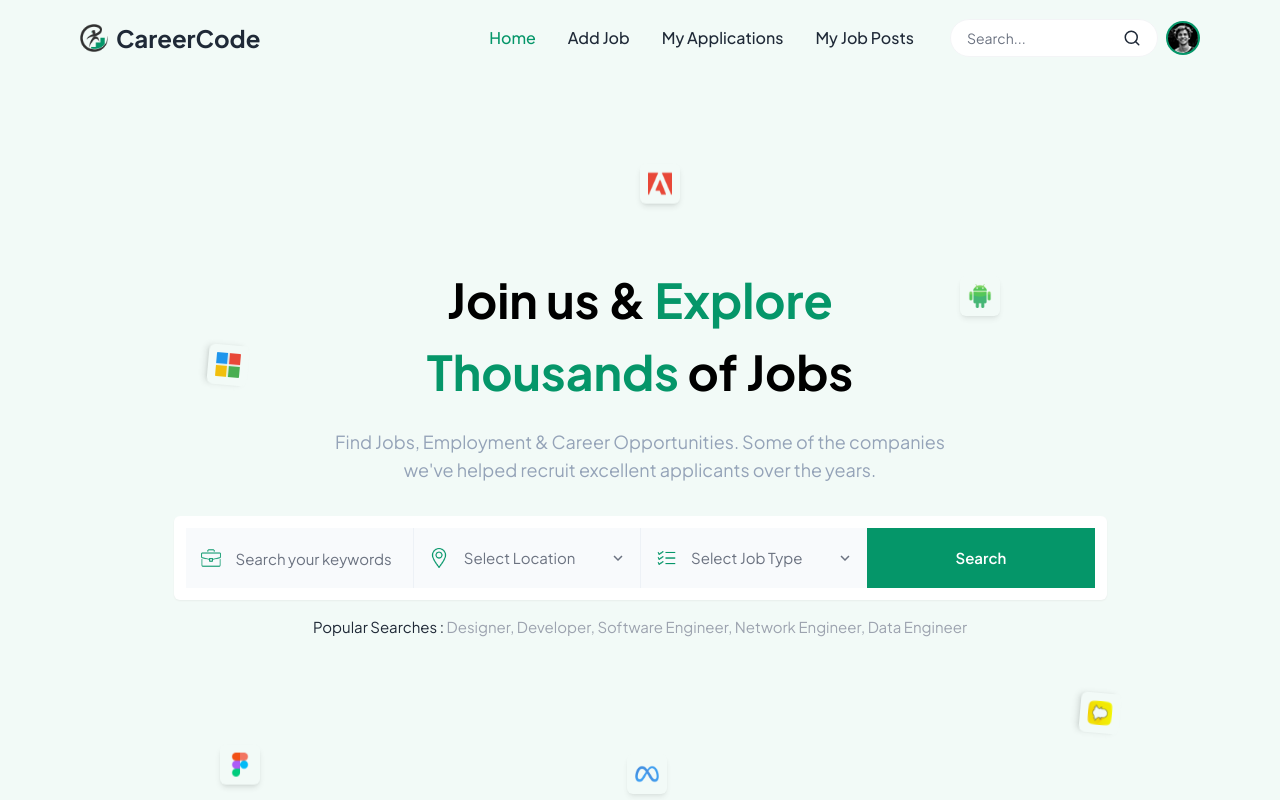
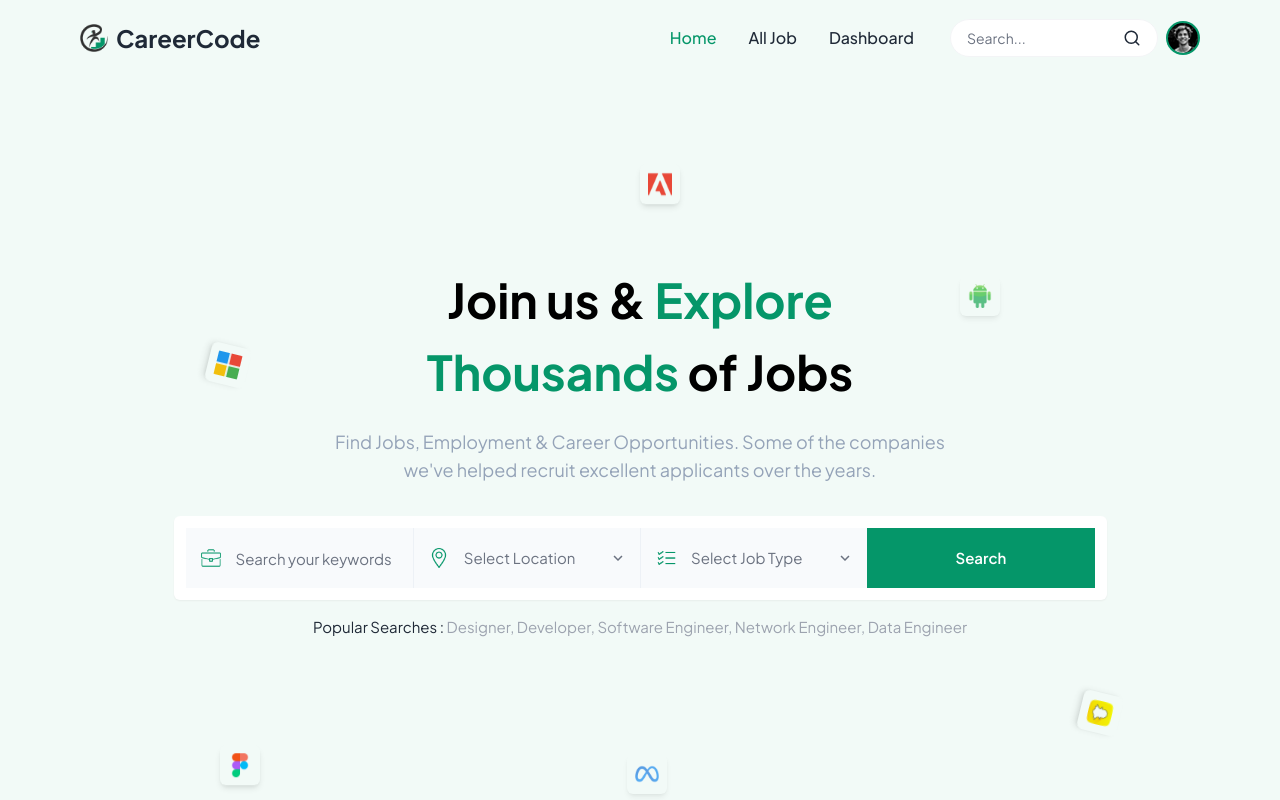
Before and after one commit to devrakibulrahman/career-code, a React (Vite) app: page / in a window 1280 px wide. Shown: the top 800 px of the page. Built offline with nearby package versions, Linux system fonts and the light colour scheme.

Commit message:
update some component and complete the explore now section done on 12/28/2024 at 04:53 pm

```diff
--- a/src/components/layout/Header.jsx
+++ b/src/components/layout/Header.jsx
@@ -41,9 +41,8 @@ const Header = () => {
                                 <nav className="w-full">
                                     <ul className="w-full flex items-center justify-center gap-x-8">
                                         <li className="font-jakarta text-base font-medium text-gray-800 transition ease-linear duration-200 hover:text-emerald-600"><NavLink to="/" className={`${location.pathname === '/' && 'text-emerald-600'}`}>Home</NavLink></li>
-                                        <li className="font-jakarta text-base text-gray-800 font-medium"><NavLink>Add Job</NavLink></li>
-                                        <li className="font-jakarta text-base text-gray-800 font-medium"><NavLink>My Applications</NavLink></li>
-                                        <li className="font-jakarta text-base text-gray-800 font-medium"><NavLink>My Job Posts</NavLink></li>
+                                        <li className="font-jakarta text-base text-gray-800 font-medium"><NavLink>All Job</NavLink></li>
+                                        <li className="font-jakarta text-base text-gray-800 font-medium"><NavLink>Dashboard</NavLink></li>
                                     </ul>
                                 </nav>
                             </div>
@@ -93,9 +92,9 @@ const Header = () => {
                                 <ul className="w-full flex flex-col">
                                     <li className="font-jakarta text-base text-gray-800 font-medium pl-7 py-4 border-b border-gray-100"><NavLink to="/" className={`${location.pathname === '/' && 'text-emerald-600'}`}>Home</NavLink></li>
                                     <li className="font-jakarta text-base text-gray-800 font-medium pl-7 py-4 border-b border-gray-100"><NavLink>All Job&apos;s</NavLink></li>
-                                    <li className="font-jakarta text-base text-gray-800 font-medium pl-7 py-4 border-b border-gray-100"><NavLink>Add Job</NavLink></li>
                                     <li className="font-jakarta text-base text-gray-800 font-medium pl-7 py-4 border-b border-gray-100"><NavLink>My Applications</NavLink></li>
                                     <li className="font-jakarta text-base text-gray-800 font-medium pl-7 py-4 border-b border-gray-100"><NavLink>My Job Posts</NavLink></li>
+                                    <li className="font-jakarta text-base text-gray-800 font-medium pl-7 py-4 border-b border-gray-100"><NavLink>Dashboard</NavLink></li>
                                 </ul>
                             </nav>
                         </div>
--- a/src/pages/Home.jsx
+++ b/src/pages/Home.jsx
@@ -1,13 +1,15 @@
 import { useCareerCode, useLatestNews, usePopularCate } from "../hooks/Hooks";
 import { Link } from "react-router-dom";
 import { IoMdArrowForward } from "react-icons/io";
-import LandingForm from "../components/common/LandingForm";
 import Android from "../assets/icons/android.png";
 import Adobe from "../assets/icons/adobe.png";
 import Meta from "../assets/icons/meta.png";
 import Microsoft from "../assets/icons/microsoft.png";
 import Figma from "../assets/icons/figma.png";
 import Snapchat from "../assets/icons/snapchat.png";
+import icon1 from "../assets/icons/pen.png";
+import icon2 from "../assets/icons/envelope.png";
+import LandingForm from "../components/common/LandingForm";
 import CategoryCard from "../components/common/CategoryCard";
 import JopCard from "../components/job/JobCard";
 import CareerCodeCard from "../components/common/CareerCodeCard";
@@ -161,9 +163,9 @@ const Home = () => {
 
             {/* latest new */}
             <section className="w-full">
-                <div className="w-full min-h-[500px] bg-slate-50">
+                <div className="w-full min-h-[500px] bg-slate-50 py-16 md:py-24">
                     <div className="container mx-auto px-4">
-                        <div className="w-full py-16 md:py-24">
+                        <div className="w-full">
                             <div className="w-full text-center pb-8">
                                 <div className="w-auto text-center mb-4">
                                     <h1 className="font-jakarta text-2xl leading-normal font-semibold text-gray-800 md:text-[26px] md:leading-normal">Latest Blog or News</h1>
@@ -180,6 +182,26 @@ const Home = () => {
                                 }
                             </div>
                         </div>
+                        <div className="w-full mt-16 md:mt-24">
+                            <div className="w-full min-h-[175px] bg-white relative rounded-xl border border-slate-200/80 overflow-hidden">
+                                <div className="w-full min-h-[175px] py-10 px-6 flex flex-col gap-8 items-center justify-between relative z-[1] lg:flex-row lg:px-8">
+                                    <div className="w-auto text-center lg:text-left">
+                                        <h1 className="font-jakarta text-gray-800 text-2xl font-semibold mb-4">Explore a <span className="text-emerald-600">job now!</span></h1>
+                                        <p className="font-jakarta text-[15px] text-slate-400 max-w-[575px]">Search all the open positions on the web. Get your own personalized salary estimate. Read reviews on over 30000+ companies worldwide.</p>
+                                    </div>
+                                    <div className="w-auto flex items-center justify-center gap-2">
+                                        <button className="font-jakarta text-[15px] font-semibold text-white bg-emerald-600 border border-emerald-600 transition-all ease-linear duration-200 hover:bg-emerald-700 py-2 px-5 rounded-md">Apply Now</button>
+                                        <button className="font-jakarta text-[15px] font-semibold text-emerald-600 bg-emerald-600/5 border border-emerald-600/10 transition-all ease-linear duration-200 hover:bg-emerald-600 hover:text-white py-2 px-5 rounded-md">Learn More</button>
+                                    </div>
+                                </div>
+                                <div className="w-[150px] h-[150px] overflow-hidden absolute bottom-[-20px] -end-5 opacity-5">
+                                    <img src={icon1} alt="icon" className="w-full h-full object-cover"/>
+                                </div>
+                                <div className="w-[120px] h-[120px] overflow-hidden absolute top-[-10px] -start-5 opacity-5 -rotate-45">
+                                    <img src={icon2} alt="icon" className="w-full h-full object-cover" />
+                                </div>
+                            </div>
+                        </div>
                     </div>
                 </div>
             </section>
--- a/tailwind.config.js
+++ b/tailwind.config.js
@@ -12,7 +12,9 @@ export default {
       },
       backgroundImage: {
         "about1": 'url(/about1.jpg)',
-        "about2": 'url(/about2.jpg)'
+        "about2": 'url(/about2.jpg)',
+        "icon1": 'url(/icons/envelop.png)',
+        "icon2": 'url(/icons/pen.png)'
       }
     },
   },
```
Also changed, not shown: src/assets/icons/envelope.png (added), src/assets/icons/pen.png (added).
